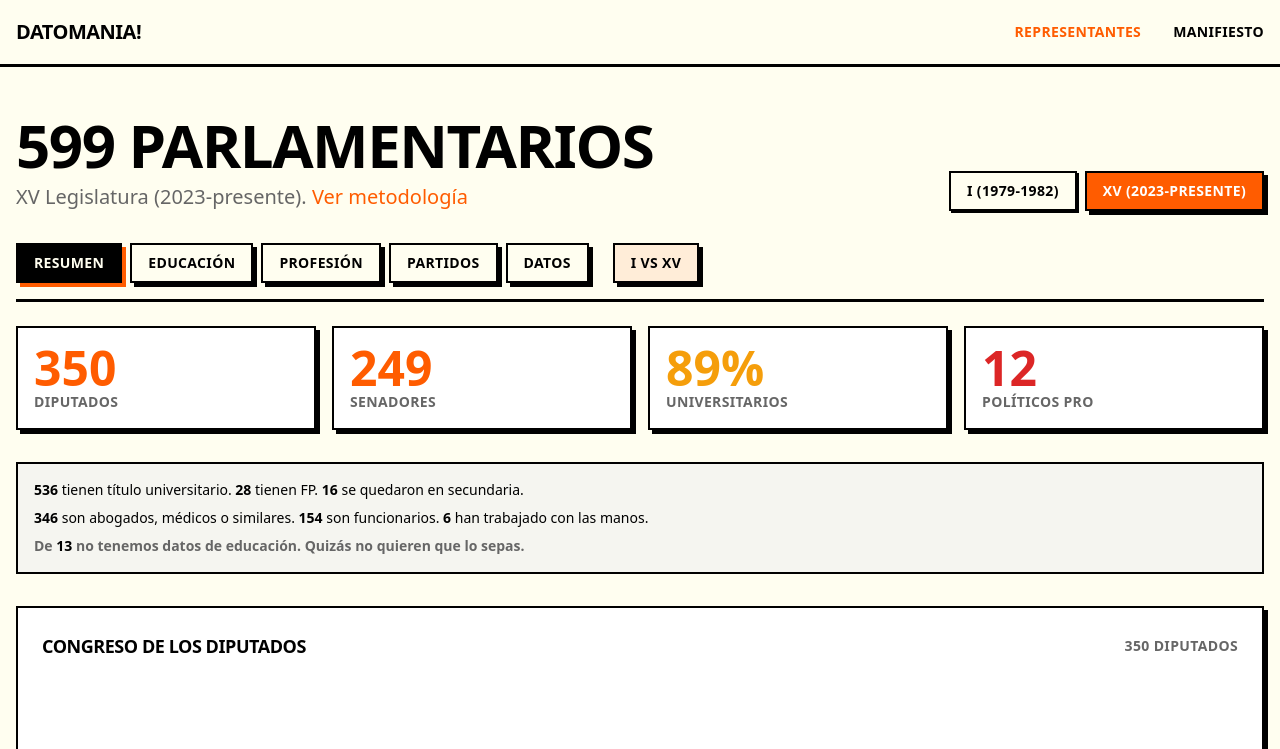
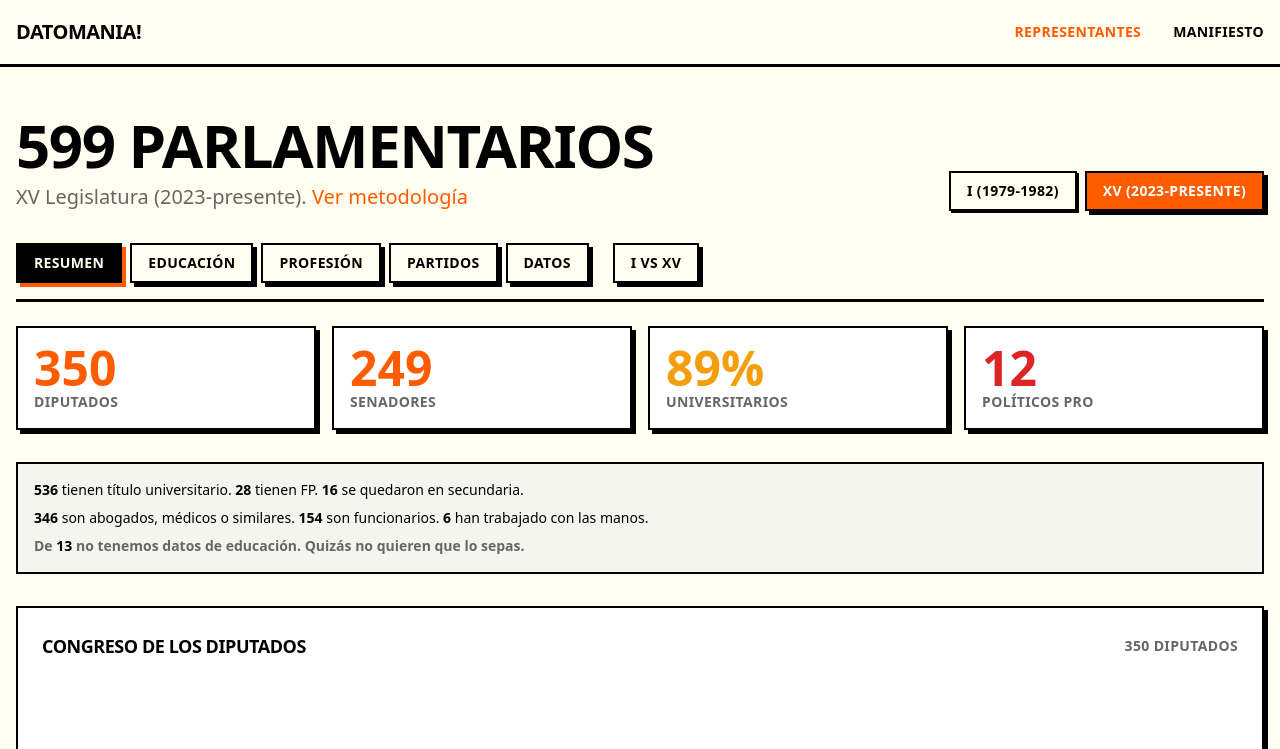
Before and after one commit to gorkamolero/datomania, a Next.js app: page /representantes in a window 1280 px wide. Shown: the top 749 px of the page. Built offline with nearby package versions, Linux system fonts and the light colour scheme.

Commit message:
fix: remove conflicting bg class from comparison tab

```diff
--- a/src/app/representantes/representantes-tabs.tsx
+++ b/src/app/representantes/representantes-tabs.tsx
@@ -101,7 +101,7 @@ export function RepresentantesTabs({
           <TabsTrigger value="profesion">Profesión</TabsTrigger>
           <TabsTrigger value="partidos">Partidos</TabsTrigger>
           <TabsTrigger value="datos">Datos</TabsTrigger>
-          <TabsTrigger value="comparar" className="ml-2 sm:ml-4 bg-main/10">I vs XV</TabsTrigger>
+          <TabsTrigger value="comparar" className="ml-2 sm:ml-4">I vs XV</TabsTrigger>
         </TabsList>
 
         {/* RESUMEN TAB */}
```
